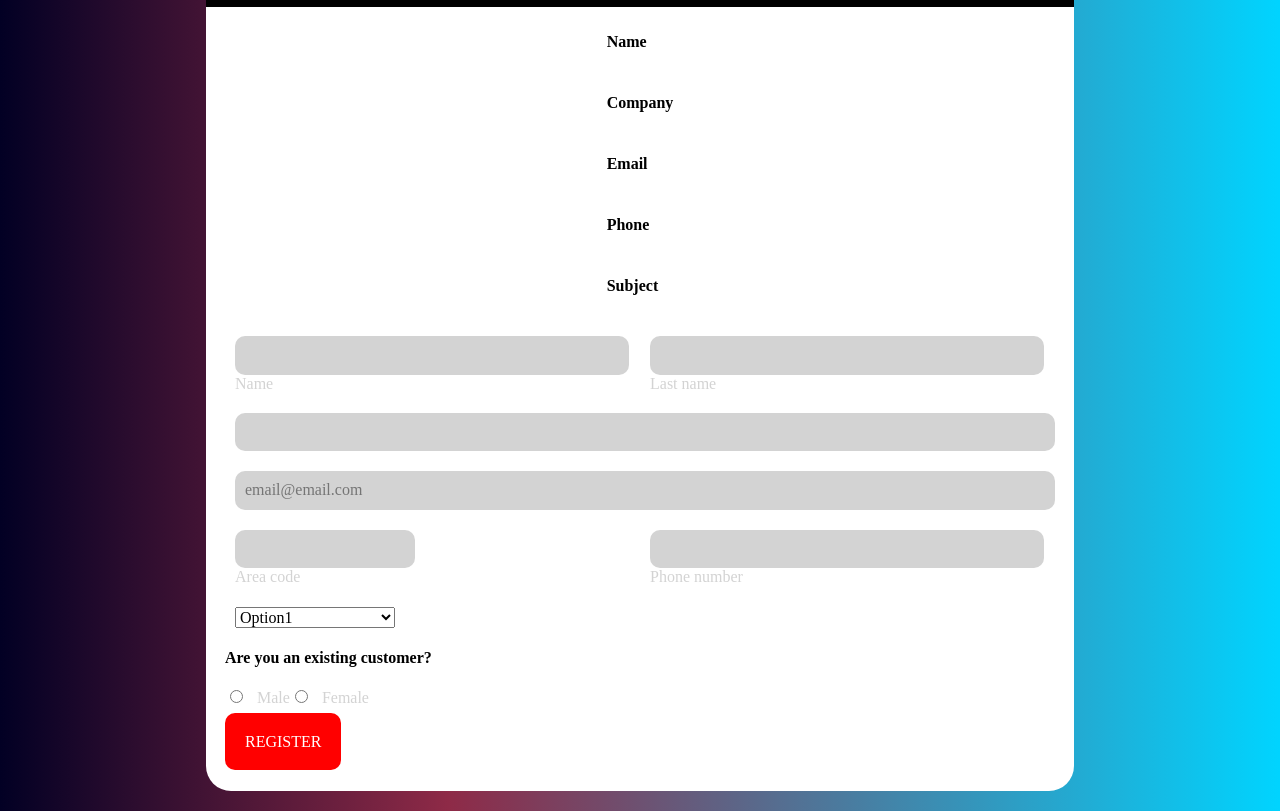
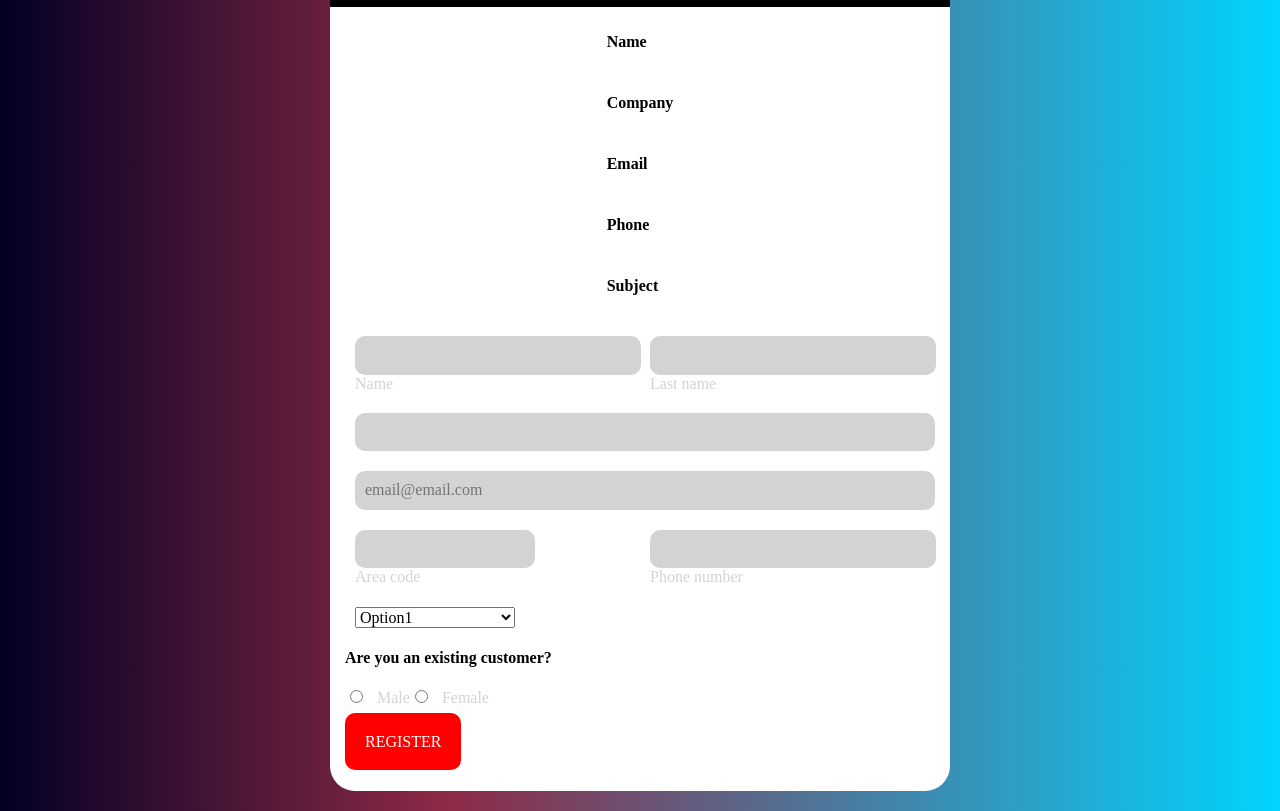
Before and after one commit to Totaldc/Contact-form, a plain HTML site: page index.html in a window 1280 px wide. Shown: the part 93-904 px from the top of the page. Drawn offline with nearby package versions, Linux system fonts and the light colour scheme.

Commit message:
Form resized

```diff
--- a/css/style.css
+++ b/css/style.css
@@ -22,7 +22,7 @@ main {
 }
 
 .wrapper {
-    width: 70%;
+    width: 50%;
     margin: 0 auto;
 }
 
@@ -105,7 +105,7 @@ input[name=company] {
     display: block;
     margin-left: 10px;
     margin-top: 20px;
-    width: 100vh;
+    width: 70vh;
 }
 
 input[type=radio] {
```
